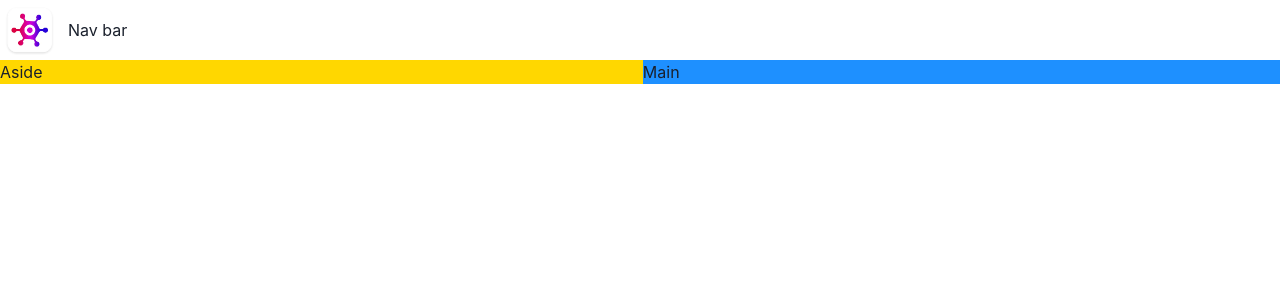
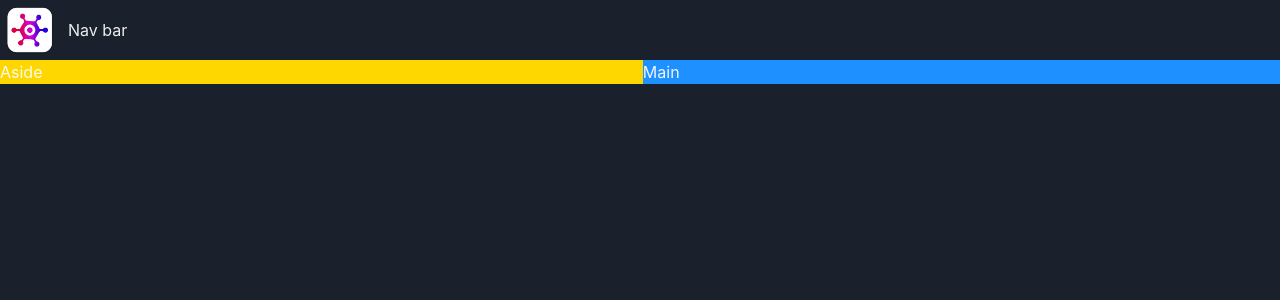
Before and after one commit to webdeveden/game-hub, a React (Vite) app: page / in a window 1280 px wide. Shown: the top 300 px of the page. Built offline with nearby package versions, Linux system fonts and the light colour scheme.

Commit message:
impliment dark mode

```diff
--- a/src/main.tsx
+++ b/src/main.tsx
@@ -1,13 +1,15 @@
 import * as React from "react";
-import { ChakraProvider } from "@chakra-ui/react";
+import { ChakraProvider, ColorModeScript } from "@chakra-ui/react";
 import * as ReactDOM from "react-dom/client";
+import theme from "./theme";
 import App from "./App";
 
 const rootElement = document.getElementById("root");
 if (rootElement) {
   ReactDOM.createRoot(rootElement).render(
     <React.StrictMode>
-      <ChakraProvider>
+      <ChakraProvider theme={theme}>
+        <ColorModeScript initialColorMode={theme.config.initialColorMode} />
         <App />
       </ChakraProvider>
     </React.StrictMode>
--- /dev/null
+++ b/src/theme.ts
@@ -0,0 +1,17 @@
+// theme.ts
+
+// 1. import `extendTheme` function
+import { extendTheme, type ThemeConfig } from "@chakra-ui/react";
+
+// 2. Add your color mode config
+const config: ThemeConfig = {
+  initialColorMode: "dark",
+  //   useSystemColorMode: false,
+};
+
+// 3. extend the theme
+const theme = extendTheme({ config });
+
+export default theme;
+
+// then import this theme in main.tsx and wrap the app with ChakraProvider
```
